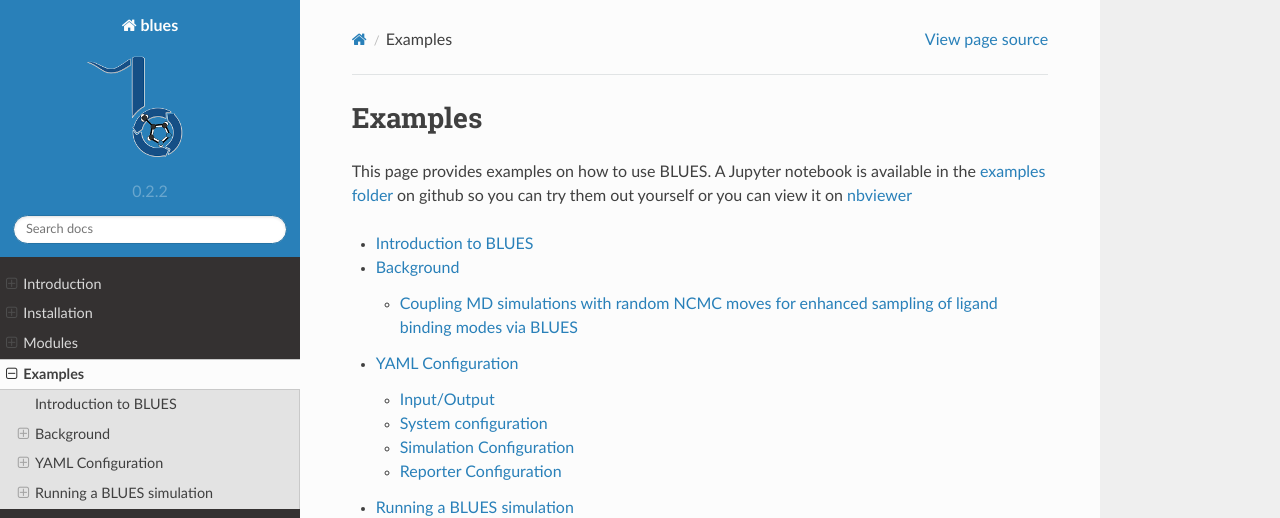
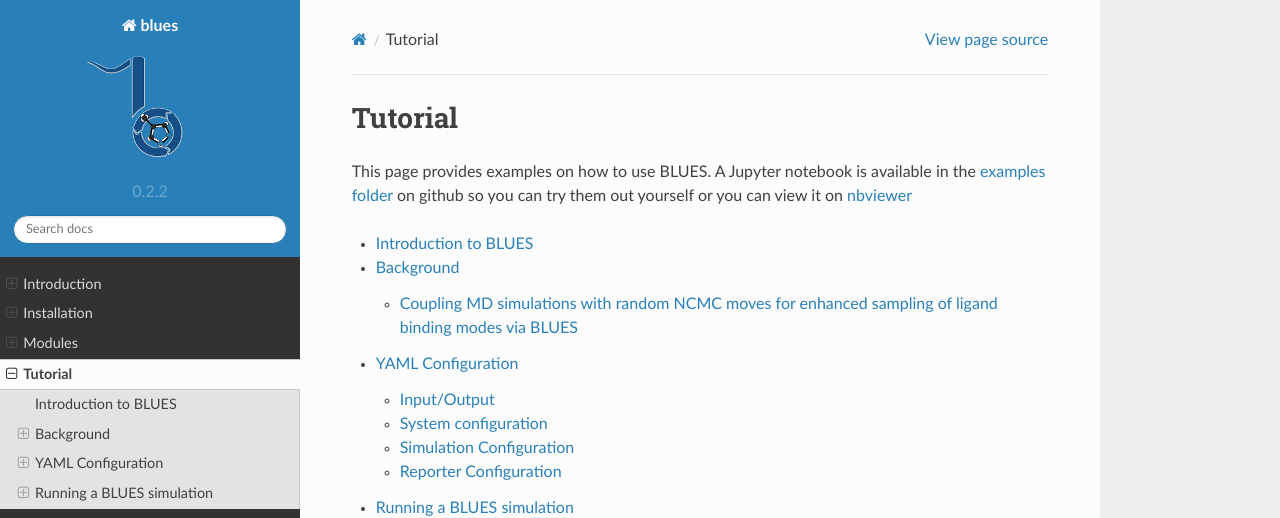
Before and after one commit to MobleyLab/blues, a Sphinx documentation site: the page built from docs/tutorial.rst, in a window 1280 px wide. Shown: the top 518 px of the page. Built offline with Sphinx 7.4.7 and the Read the Docs theme 2.0.0, drawn with Linux system fonts in a browser that asks for light colours.

Commit message:
Change example to tutorial

```diff
--- a/docs/index.rst
+++ b/docs/index.rst
@@ -13,7 +13,7 @@
    intro
    installation
    module_doc
-   examples
+   tutorial
 
 Indices and tables
 ==================
--- a/docs/examples.rst
+++ b/docs/tutorial.rst
@@ -1,4 +1,4 @@
-Examples
+Tutorial
 ========
 
 This page provides examples on how to use BLUES.
```
